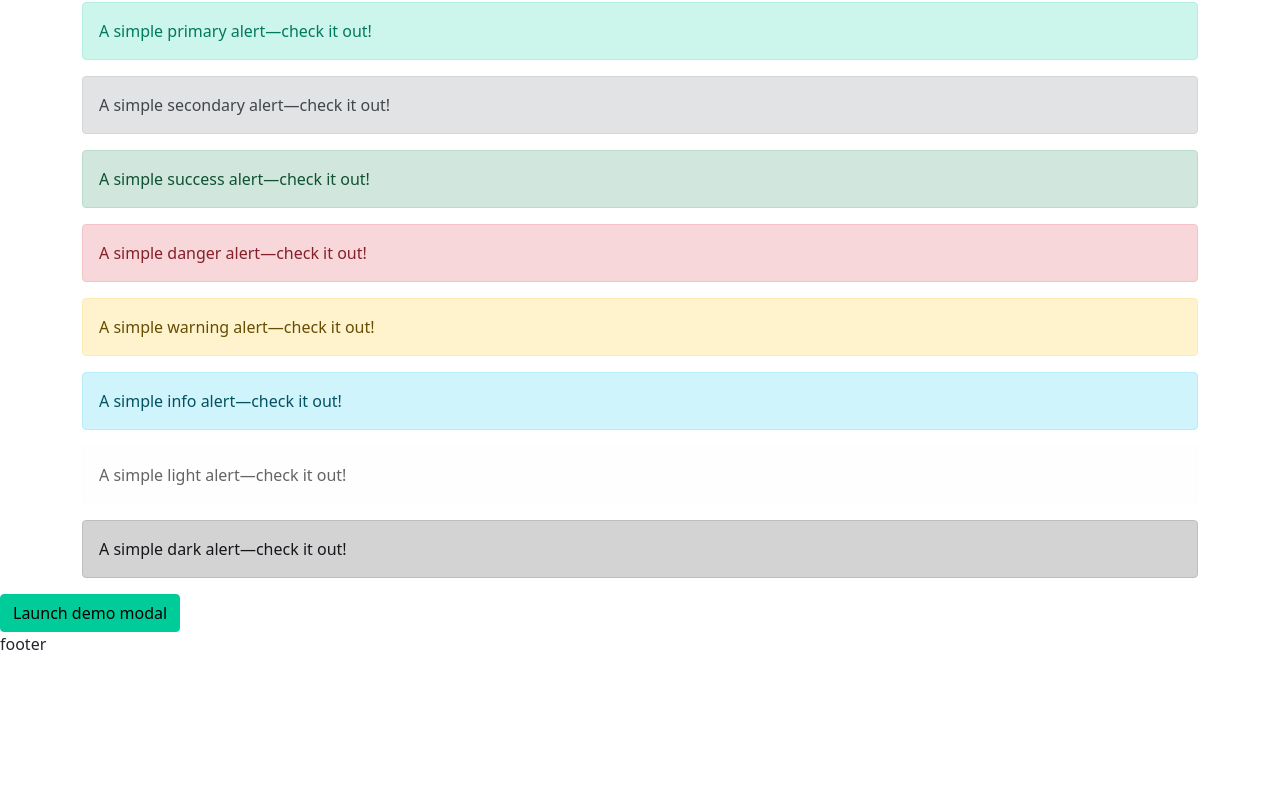
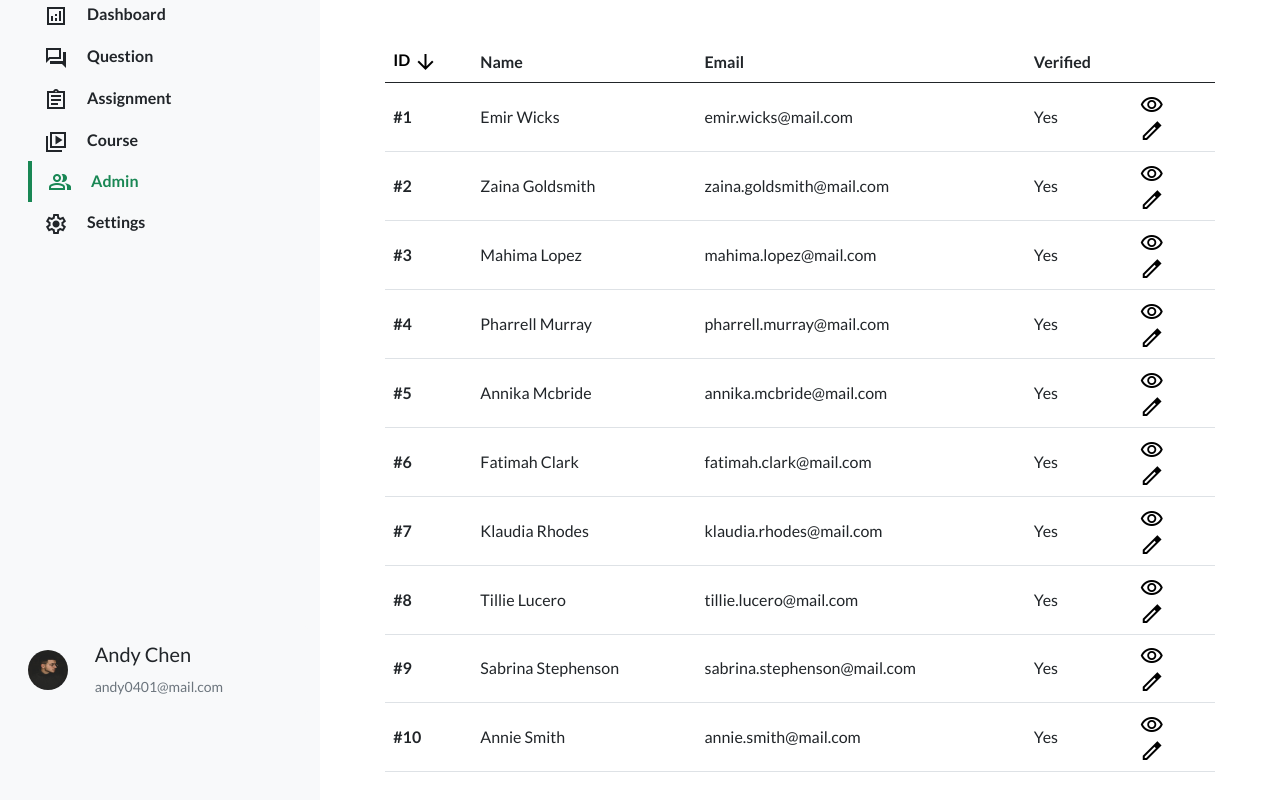
Before and after one commit to kanalin/w5-dashboard, a plain HTML site: page index.html in a window 1280 px wide. Shown: the part 86-886 px from the top of the page. Before the commit the page ends 800 px from the top, so only its background shows below. Drawn offline with nearby package versions, Linux system fonts and the light colour scheme.

Commit message:
Update 2022-09-04T14:41:00.996Z

```diff
--- a/index.html
+++ b/index.html
@@ -5,82 +5,209 @@
     <meta charset="UTF-8">
     <meta name="viewport" content="width=device-width, initial-scale=1.0">
     <meta http-equiv="X-UA-Compatible" content="ie=edge">
-    <title>Boostrap Index</title>
+    <title>Dashboard</title>
+    <link rel="preconnect" href="https://fonts.googleapis.com">
+    <link rel="preconnect" href="https://fonts.gstatic.com" crossorigin>
+    <link href="https://fonts.googleapis.com/css2?family=Lato:wght@400;700&display=swap" rel="stylesheet">
     <link rel="stylesheet" href="https://cdnjs.cloudflare.com/ajax/libs/font-awesome/5.13.0/css/all.min.css" />
+    <link rel="stylesheet" href="https://fonts.googleapis.com/css2?family=Material+Symbols+Sharp:opsz,wght,FILL,GRAD@24,400,1,0" />
     <link rel="stylesheet" href="./assets/style/all.css">
   </head>
 
   <body>
-    <nav class="navbar navbar-expand-lg navbar-light bg-light">
-      <div class="container-fluid">
-        <a class="navbar-brand" href="#">Navbar</a>
-        <button class="navbar-toggler" type="button" data-bs-toggle="collapse" data-bs-target="#navbarSupportedContent" aria-controls="navbarSupportedContent" aria-expanded="false" aria-label="Toggle navigation">
-          <span class="navbar-toggler-icon"></span>
-        </button>
-        <div class="collapse navbar-collapse" id="navbarSupportedContent">
-          <ul class="navbar-nav me-auto mb-2 mb-lg-0">
-            <li class="nav-item">
-              <a class="nav-link active" aria-current="page" href="#">Home</a>
-            </li>
-            <li class="nav-item">
-              <a class="nav-link" href="#">Link</a>
-            </li>
-            <li class="nav-item dropdown">
-              <a class="nav-link dropdown-toggle" href="#" id="navbarDropdown" role="button" data-bs-toggle="dropdown" aria-expanded="false">
-                Dropdown
-              </a>
-              <ul class="dropdown-menu" aria-labelledby="navbarDropdown">
-                <li><a class="dropdown-item" href="#">Action</a></li>
-                <li><a class="dropdown-item" href="#">Another action</a></li>
-                <li><hr class="dropdown-divider"></li>
-                <li><a class="dropdown-item" href="#">Something else here</a></li>
-              </ul>
-            </li>
-            <li class="nav-item">
-              <a class="nav-link disabled" href="#" tabindex="-1" aria-disabled="true">Disabled</a>
-            </li>
-          </ul>
-          <form class="d-flex">
-            <input class="form-control me-2" type="search" placeholder="Search" aria-label="Search">
-            <button class="btn btn-outline-success" type="submit">Search</button>
-          </form>
+    <div class="row">
+      <aside class="col-3">
+        <h1 class="logo"><a href="index.html">Dashboard</a></h1>
+        <div class="option d-flex flex-column justify-content-between">
+          <div class="list-group fw-bolder">
+            <a href="#" class="list-group-item list-group-item-action" aria-current="true">
+              <span class="material-symbols-sharp">analytics</span>
+              Dashboard
+            </a>
+            <a href="#" class="list-group-item list-group-item-action" aria-current="true">
+              <span class="material-symbols-sharp">forum</span>
+              Question
+            </a>
+            <a href="#" class="list-group-item list-group-item-action" aria-current="true">
+              <span class="material-symbols-sharp">assignment</span>
+              Assignment
+            </a>
+            <a href="#" class="list-group-item list-group-item-action" aria-current="true">
+              <span class="material-symbols-sharp">video_library</span>
+              Course
+            </a>
+            <a href="#" class="list-group-item list-group-item-action active" aria-current="true">
+              <span class="material-symbols-sharp">group</span>
+              Admin
+            </a>
+            <a href="#" class="list-group-item list-group-item-action" aria-current="true">
+              <span class="material-symbols-sharp">settings</span>
+              Settings
+            </a>
+          </div>
+          <div class="card bg-light border-0">
+            <div class="row">
+              <div class="col-2 mt-4">
+                <img src="./assets/images/andychen.jpeg" alt="user image">
+              </div>
+              <div class="col">
+                <div class="card-body">
+                  <h5 class="card-title">Andy Chen</h5>
+                  <p class="card-text"><small class="text-muted">andy0401@mail.com</small></p>
+                </div>
+              </div>
+            </div>
+          </div>
         </div>
-      </div>
-    </nav>
+      </aside>
+      <main class="col-8">
 
-
-<div class="container">
-  <h1 class="index__h1">這是一段話</h1>
-  <div class="alert alert-primary" role="alert">
-    A simple primary alert—check it out!
+<div class="title d-flex justify-content-between align-items-center">
+  <div class="d-flex align-items-center">
+    <h2 class="me-5">Admin</h2>
+    <a href="#" data-bs-toggle="modal" data-bs-target="#exampleModal" class="fw-bolder"><span class="material-symbols-sharp">add</span>
+      Add New Admin
+    </a>
   </div>
-  <div class="alert alert-secondary" role="alert">
-    A simple secondary alert—check it out!
-  </div>
-  <div class="alert alert-success" role="alert">
-    A simple success alert—check it out!
-  </div>
-  <div class="alert alert-danger" role="alert">
-    A simple danger alert—check it out!
-  </div>
-  <div class="alert alert-warning" role="alert">
-    A simple warning alert—check it out!
-  </div>
-  <div class="alert alert-info" role="alert">
-    A simple info alert—check it out!
-  </div>
-  <div class="alert alert-light" role="alert">
-    A simple light alert—check it out!
-  </div>
-  <div class="alert alert-dark" role="alert">
-    A simple dark alert—check it out!
+  <div class="title-link">
+    <a href="#" class="me-4"><span class="material-symbols-sharp">search</span></a>
+    <a href="#"><span class="material-symbols-sharp">notifications_active</span></a>
   </div>
 </div>
-
-<!-- Button trigger modal -->
-<button type="button" class="btn btn-primary" data-bs-toggle="modal" data-bs-target="#exampleModal">
-  Launch demo modal
-</button>
+<table class="table table-hover align-middle mb-5">
+  <thead>
+    <tr>
+      <th scope="col">
+        <a href="#">ID
+          <span class="material-symbols-sharp align-middle">arrow_downward</span>
+        </a>
+      </th>
+      <th scope="col">Name</th>
+      <th scope="col">Email</th>
+      <th scope="col">Verified</th>
+      <th scope="col" style="width: 10%;"></th>
+    </tr>
+  </thead>
+  <tbody>
+    <tr>
+      <th scope="row">#1</th>
+      <td>Emir Wicks</td>
+      <td>emir.wicks@mail.com</td>
+      <td>Yes</td>
+      <td>
+        <a class="me-4" href="#"><span class="material-symbols-sharp align-middle">visibility</span></a>
+        <a href="#"><span class="material-symbols-sharp align-middle">edit</span></a>
+      </td>
+    </tr>
+    <tr>
+      <th scope="row">#2</th>
+      <td>Zaina Goldsmith</td>
+      <td>zaina.goldsmith@mail.com</td>
+      <td>Yes</td>
+      <td>
+        <a class="me-4" href="#"><span class="material-symbols-sharp align-middle">visibility</span></a>
+        <a href="#"><span class="material-symbols-sharp align-middle">edit</span></a>
+      </td>
+    </tr>
+    <tr>
+      <th scope="row">#3</th>
+      <td>Mahima Lopez</td>
+      <td>mahima.lopez@mail.com</td>
+      <td>Yes</td>
+      <td>
+        <a class="me-4" href="#"><span class="material-symbols-sharp align-middle">visibility</span></a>
+        <a href="#"><span class="material-symbols-sharp align-middle">edit</span></a>
+      </td>
+    </tr>
+    <tr>
+      <th scope="row">#4</th>
+      <td>Pharrell Murray</td>
+      <td>pharrell.murray@mail.com</td>
+      <td>Yes</td>
+      <td>
+        <a class="me-4" href="#"><span class="material-symbols-sharp align-middle">visibility</span></a>
+        <a href="#"><span class="material-symbols-sharp align-middle">edit</span></a>
+      </td>
+    </tr>
+    <tr>
+      <th scope="row">#5</th>
+      <td>Annika Mcbride</td>
+      <td>annika.mcbride@mail.com</td>
+      <td>Yes</td>
+      <td>
+        <a class="me-4" href="#"><span class="material-symbols-sharp align-middle">visibility</span></a>
+        <a href="#"><span class="material-symbols-sharp align-middle">edit</span></a>
+      </td>
+    </tr>
+    <tr>
+      <th scope="row">#6</th>
+      <td>Fatimah Clark</td>
+      <td>fatimah.clark@mail.com</td>
+      <td>Yes</td>
+      <td>
+        <a class="me-4" href="#"><span class="material-symbols-sharp align-middle">visibility</span></a>
+        <a href="#"><span class="material-symbols-sharp align-middle">edit</span></a>
+      </td>
+    </tr>
+    <tr>
+      <th scope="row">#7</th>
+      <td>Klaudia Rhodes</td>
+      <td>klaudia.rhodes@mail.com</td>
+      <td>Yes</td>
+      <td>
+        <a class="me-4" href="#"><span class="material-symbols-sharp align-middle">visibility</span></a>
+        <a href="#"><span class="material-symbols-sharp align-middle">edit</span></a>
+      </td>
+    </tr>
+    <tr>
+      <th scope="row">#8</th>
+      <td>Tillie Lucero</td>
+      <td>tillie.lucero@mail.com</td>
+      <td>Yes</td>
+      <td>
+        <a class="me-4" href="#"><span class="material-symbols-sharp align-middle">visibility</span></a>
+        <a href="#"><span class="material-symbols-sharp align-middle">edit</span></a>
+      </td>
+    </tr>
+    <tr>
+      <th scope="row">#9</th>
+      <td>Sabrina Stephenson</td>
+      <td>sabrina.stephenson@mail.com</td>
+      <td>Yes</td>
+      <td>
+        <a class="me-4" href="#"><span class="material-symbols-sharp align-middle">visibility</span></a>
+        <a href="#"><span class="material-symbols-sharp align-middle">edit</span></a>
+      </td>
+    </tr>
+    <tr>
+      <th scope="row">#10</th>
+      <td>Annie Smith</td>
+      <td>annie.smith@mail.com</td>
+      <td>Yes</td>
+      <td>
+        <a class="me-4" href="#"><span class="material-symbols-sharp align-middle">visibility</span></a>
+        <a href="#"><span class="material-symbols-sharp align-middle">edit</span></a>
+      </td>
+    </tr>
+  </tbody>
+</table>
+<nav aria-label="Page">
+  <ul class="pagination justify-content-end">
+    <li class="page-item">
+      <a class="page-link" href="#" aria-label="Previous">
+        <span class="material-symbols-sharp fs-6 align-middle">chevron_left</span>
+      </a>
+    </li>
+    <li class="page-item active" aria-current="page"><a class="page-link" href="#">1</a></li>
+    <li class="page-item"><a class="page-link" href="#">2</a></li>
+    <li class="page-item"><a class="page-link" href="#">3</a></li>
+    <li class="page-item">
+      <a class="page-link" href="#" aria-label="Next">
+        <span class="material-symbols-sharp fs-6 align-middle">navigate_next</span>
+      </a>
+    </li>
+  </ul>
+</nav>
 
 <!-- Modal -->
 <div class="modal fade" id="exampleModal" tabindex="-1" aria-labelledby="exampleModalLabel" aria-hidden="true">
@@ -101,11 +228,8 @@
   </div>
 </div>
 
-
-    <footer class="footer">
-      footer
-    </footer>
-
+      </main>
+    </div>
     <script src="./assets/js/vendors.js"></script>
     <script src="./assets/js/all.js"></script>
   </body>
```
Also changed, not shown: assets/images/andychen.jpeg (added), assets/images/emilywang.jpeg (added), assets/images/emir.jpeg (added), assets/images/logo-ANSWER.svg (added), assets/style/all.css, 1 other file.
